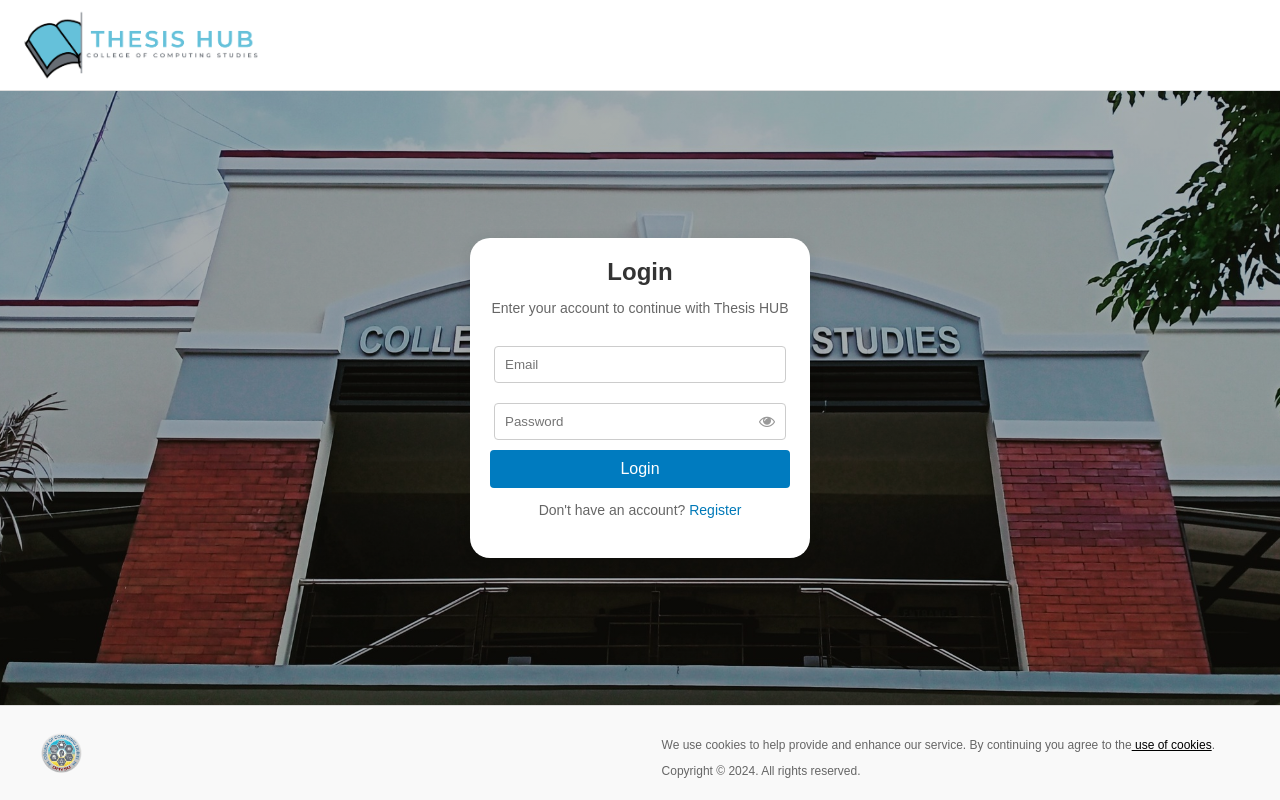
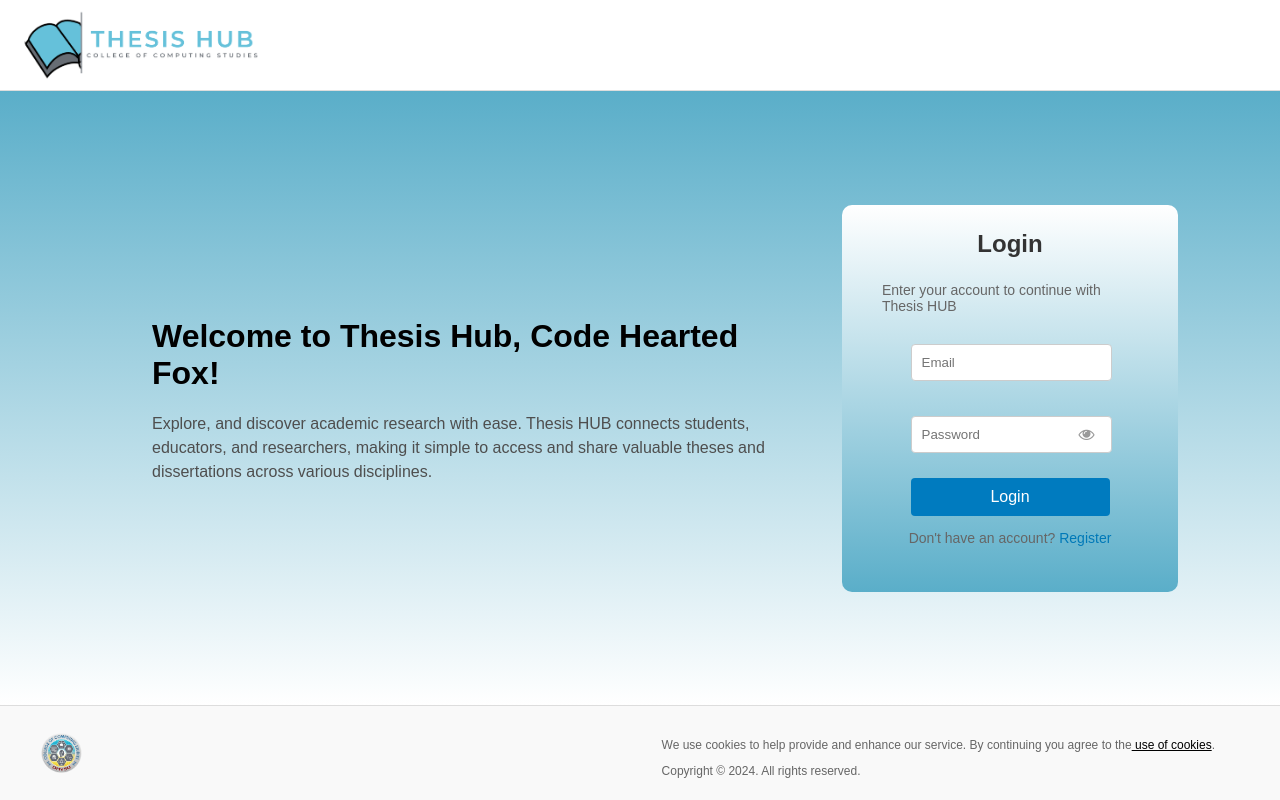
Before and after one commit to patiuaarondhvsu/Thesis_Hub_DEVS, a React (Create React App) app in the folder client/: page / in a window 1280 px wide. Built offline with nearby package versions, Linux system fonts and the light colour scheme.

Commit message:
change the login page (but need to edit more), also the theses page (admin page) i ffix pa rin. hindi pa tapos lahat ng mga ginawa ko punyeta

```diff
--- a/client/src/components/AuthForm.css
+++ b/client/src/components/AuthForm.css
@@ -1,33 +1,58 @@
+/* Main content area for the login form */
 .main-content {
     display: flex;
     justify-content: center;
     align-items: center;
     height: calc(100vh - 80px); /* Adjusts for header/footer height */
-    background: linear-gradient(rgba(0, 0, 0, 0.3), rgba(0, 0, 0, 0.3)), url('/public/cssbg.jpg') no-repeat center center fixed;
-    background-size: cover;
-    background-size: cover;
-    background-position: center;
-    background-repeat: no-repeat;
-
+    background: linear-gradient(to bottom, #5AAEC9, #FFFFFF); /* Soft gradient background */
 }
 
-
-.login-form {
-    width: 300px;
-    margin: auto;
+/* Container for the login form and layout */
+.login-container {
+    display: flex;
+    justify-content: space-between;
+    align-items: center;
+    width: 800px; /* Adjusted width to match image layout */
     background-color: white;
-    padding: 20px;
-    border-radius: 20px;
+    border-radius: 10px;
     box-shadow: 0 4px 15px rgba(0, 0, 0, 0.1);
-    text-align: center;
-
-
 }
 
-.login-form img {
-    width: 50px; /* Adjust size according to the Elsevier logo */
+/* Welcome section (left side) */
+.welcome-section {
+    width: 50%;
+    padding: 50px;
+    text-align: left;
+    color: #000;
+    border-radius: 10px 0 0 10px; /* Rounded on the left */
+}
+
+.welcome-section h1 {
+    font-size: 2rem;
+    font-weight: bold;
     margin-bottom: 20px;
 }
+
+.welcome-section p {
+    font-size: 1rem;
+    color: #4e4e4e;
+    margin-top: 10px;
+    line-height: 1.5;
+}
+
+/* Login form section (right side) */
+.login-form {
+    width: 20%;
+    height: 50%;
+    padding: 40px;
+    border-radius: 10px 10px 10px 10px; /* Rounded only on the right */
+    display: flex;
+    flex-direction: column;
+    justify-content: center;
+    background: linear-gradient(to bottom, #FFFFFF, #5AAEC9); /* Soft gradient background */
+    align-items: center;
+}
+
 
 .login-form h2 {
     margin: 0 0 10px;
@@ -39,6 +64,11 @@
     font-size: 14px;
     color: #666;
     margin-bottom: 20px;
+}
+/* Input fields styling */
+.input-group {
+    margin-bottom: 15px;
+    width: 100%;
 }
 
 input[type="firstname"] {
--- a/client/src/components/LoginForm.js
+++ b/client/src/components/LoginForm.js
@@ -1,12 +1,10 @@
 import React, { useState } from 'react';
 import axios from 'axios';
 import { useNavigate } from 'react-router-dom';
-import { useAuth } from '../context/AuthContext'; // Import useAuth from context
+import { useAuth } from '../context/AuthContext';
 import './AuthForm.css';
 import Header from './Header';
 import Footer from './Footer';
-import 'font-awesome/css/font-awesome.min.css';
-
 
 const LoginForm = ({ onSwitchToRegister }) => {
     const [email, setEmail] = useState('');
@@ -14,7 +12,7 @@ const LoginForm = ({ onSwitchToRegister }) => {
     const [showPassword, setShowPassword] = useState(false);
     const [errorMessage, setErrorMessage] = useState('');
     const navigate = useNavigate();
-    const { login } = useAuth(); // Use login function from context
+    const { login } = useAuth();
 
     const handleSubmit = async (e) => {
         e.preventDefault();
@@ -31,8 +29,8 @@ const LoginForm = ({ onSwitchToRegister }) => {
             console.log('Login response:', response.data);
 
             if (response.data.success) {
-            localStorage.setItem('token', response.data.token); // Ensure your server is sending a token if needed
-            login(response.data.user.role); // Set role in context
+                localStorage.setItem('token', response.data.token);
+                login(response.data.user.role);
                 if (response.data.user.role === 'admin') {
                     navigate('/theses');
                 } else {
@@ -47,11 +45,17 @@ const LoginForm = ({ onSwitchToRegister }) => {
         }
     };
 
-
     return (
         <div className="App">
             <Header />
             <main className="main-content">
+                {/* Left panel with welcome message */}
+                <div className="welcome-section">
+                    <h1>Welcome to Thesis Hub, Code Hearted Fox!</h1>
+                    <p>Explore, and discover academic research with ease. Thesis HUB connects students, educators, and researchers, making it simple to access and share valuable theses and dissertations across various disciplines.</p>
+                </div>
+
+                {/* Right panel with login form */}
                 <div className="login-form">
                     <h2>Login</h2>
                     <p>Enter your account to continue with Thesis HUB</p>
--- a/client/src/components/LogsPage.js
+++ b/client/src/components/LogsPage.js
@@ -55,9 +55,6 @@ const Logs = () => {
 
         <Sidebar isVisible={sidebarVisible} />
         <div className={`logs-content ${sidebarVisible ? 'sidebar-open' : ''}`}>
-          <button onClick={toggleSidebar} className="menu-button">
-            ☰
-          </button>
           <h1>Users Logs</h1>
           <table className="log-table">
             <thead>
--- a/client/src/components/RegisterForm.js
+++ b/client/src/components/RegisterForm.js
@@ -55,7 +55,6 @@ const RegisterForm = ({ onSwitchToLogin }) => {
     return (
         <div className="App">
             <Header />
-
             <div className="main-content">
                 <div className="login-form">
                     <h2>Register</h2>
@@ -128,7 +127,7 @@ const RegisterForm = ({ onSwitchToLogin }) => {
                                 required
                             />
                         </div>
-                        <button type="submit">Register</button>
+                        <button type="submit">Submit</button>
                     </form>
                     <p>
                         Already have an account?
--- a/client/src/components/Sidebar.css
+++ b/client/src/components/Sidebar.css
@@ -1,58 +1,36 @@
-.menu-button {
-  position: absolute;
-  background-color: transparent;
-  width: 5%;
-  top: 90px; /* Position of the menu button */
-  left: 1px;
-  font-size: 24px;
-  color: black;
-  border: none;
-  border-radius: 5px;
-  cursor: pointer;
-  z-index: 1000; /* Ensure the button is above other content */
-}
-
 .sidebar {
   position: fixed;
-  padding: 20px;
-  overflow-y: auto;
-  transition: transform 0.3s ease;
-  left: 0;
-  width: 250px; /* Adjust width as needed */
-  top: 130px; /* Adjust to start below the menu button */
-  border-color: black;
-}
-
-.sidebar.hidden {
-  transform: translateX(-100%);
+  display: flex; /* Use flexbox for horizontal layout */
+  padding: 10px; /* Adjust padding for better layout */
+  background-color: none; /* Optional: Add a background color */
+  border-top: 1px solid black; /* Add a border at the top */
+  margin-top: 10px; /* Add space below the header */
 }
 
 .sidebar h2 {
   font-size: 24px;
-  margin-bottom: 20px;
+  margin-right: 20px; /* Space between the title and links */
 }
 
 .sidebar ul {
+  display: flex; /* Arrange list items horizontally */
   list-style-type: none;
   padding: 0;
+  margin: 0;
 }
 
 .sidebar ul li {
-  margin: 10px 0;
+  margin: 0 15px; /* Space between links */
 }
 
 .sidebar ul li a {
   text-decoration: none;
   color: #333;
   font-size: 18px;
-  display: block;
-  padding: 10px;
+  padding: 10px; /* Add padding for better clickability */
 }
 
 .sidebar ul li a:hover {
-  background-color: #d4d4d4;
+  background-color: #5AAEC9; /* Change background on hover */
+  border-radius: 10%;
 }
-
-.content.sidebar-open {
-  margin-left: 250px; /* Adjust according to the width of your sidebar */
-}
--- a/client/src/components/Sidebar.js
+++ b/client/src/components/Sidebar.js
@@ -2,10 +2,9 @@ import React from 'react';
 import { Link } from 'react-router-dom';
 import './Sidebar.css';
 
-const Sidebar = ({ isVisible }) => {
+const Sidebar = () => {
   return (
-    <div className={`sidebar ${isVisible ? '' : 'hidden'}`}>
-      <h2>Menu</h2>
+    <div className="sidebar">
       <ul>
         <li><Link to="/logs">Users Logs</Link></li>
         <li><Link to="/theses">Theses Menu</Link></li>
--- a/client/src/components/ThesesPage.css
+++ b/client/src/components/ThesesPage.css
@@ -5,7 +5,7 @@
   align-items: center;
   height: calc(100vh - 80px); /* Adjusts for header/footer height */
   overflow-y: auto;
-  background-image: linear-gradient(#cdf7ff, transparent);
+  background: linear-gradient(to bottom, #5AAEC9, #FFFFFF);
   }
 
   .search-bar-theses {
@@ -20,13 +20,16 @@
   .theses-table {
     width: 100%;
     margin-bottom: 20px;
+    background: linear-gradient(to bottom, #5AAEC9, #FFFFFF);
   }
   .theses-table th{
-    background-color: #ddd;
-  }
+      width: 100%;
+      border-collapse: collapse;
+      overflow-y: auto;
+    }
 
   .theses-table th, .theses-table td {
-    border: 1px solid #ddd;
+    border: 1px solid  white;
     padding: 10px;
     width: 10px;
   }
--- a/client/src/components/ThesesPage.js
+++ b/client/src/components/ThesesPage.js
@@ -110,9 +110,6 @@ const ThesesPage = () => {
 
                     <Sidebar isVisible={sidebarVisible} />
                     <div className={`content ${sidebarVisible ? 'sidebar-open' : ''}`}>
-                        <button onClick={toggleSidebar} className="menu-button">
-                            ☰
-                        </button>
                         <h1>Theses Menu</h1>
                         <div className="top-bar">
                             <input
--- a/client/src/components/UsersPage.js
+++ b/client/src/components/UsersPage.js
@@ -45,9 +45,6 @@ const UsersPage = () => {
       <div className="main-page-users">
         <Sidebar isVisible={sidebarVisible} />
         <div className={`content ${sidebarVisible ? 'sidebar-open' : ''}`}>
-          <button onClick={toggleSidebar} className="menu-button">
-            ☰
-          </button>
           <h1>User Accounts</h1>
           <div className="top-bar">
             <input
--- /dev/null
+++ b/package.json
@@ -0,0 +1,5 @@
+{
+  "dependencies": {
+    "dotenv": "^16.4.5"
+  }
+}
```
Also changed, not shown: 1 other file (tests, documents, lock files or other folders). Lines whose indentation alone changed are shown as unchanged.
